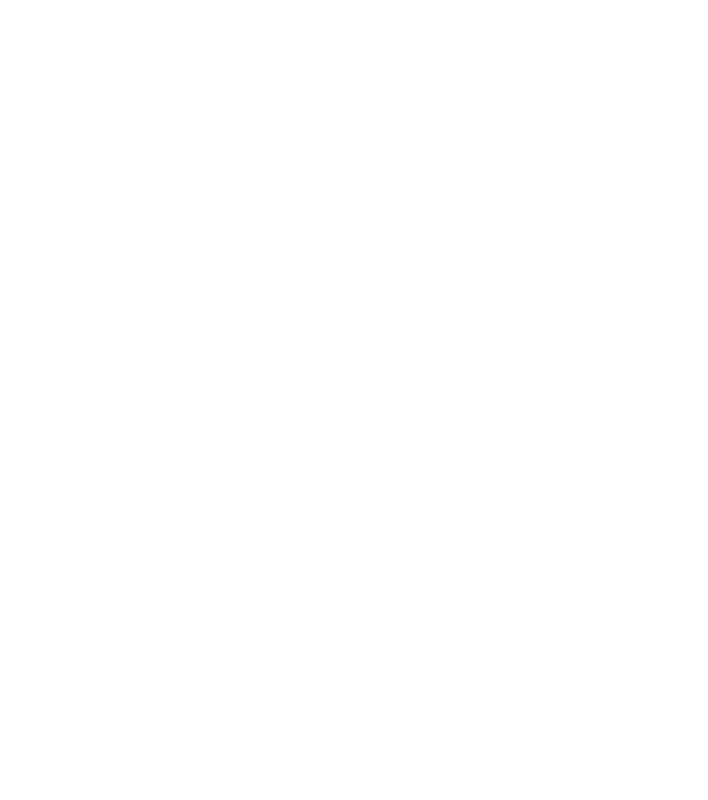
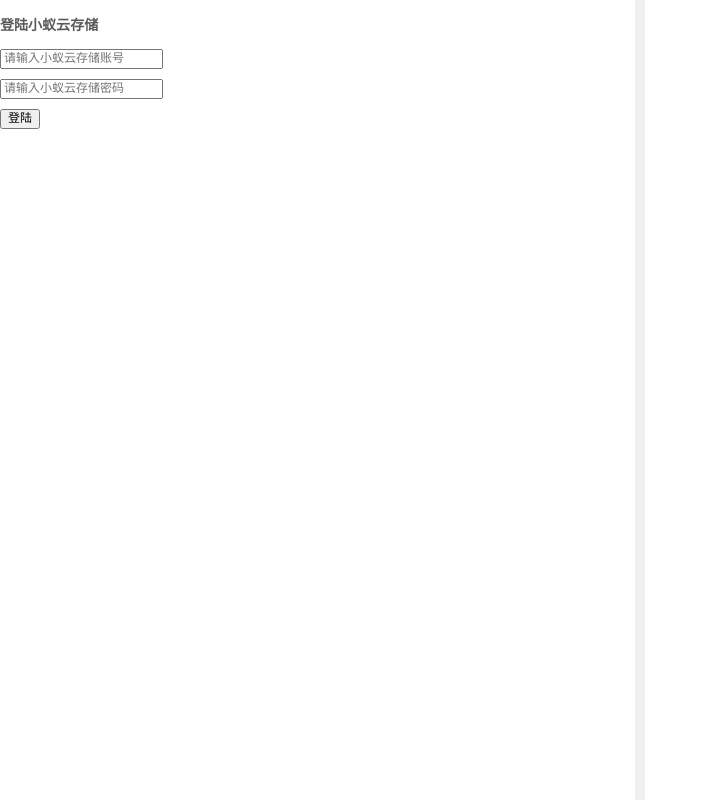
Before and after one commit to fws407296762/fed-xiaoyi, a React app: page / in a window 1280 px wide. Shown: the whole page, without its empty margins (0-708 px from the left). Built offline with nearby package versions, Linux system fonts and the light colour scheme.

Commit message:
请求成功，用Redux来存储

```diff
--- a/src/App.jsx
+++ b/src/App.jsx
@@ -5,16 +5,16 @@
 import createBrowserHistory from 'history/createHashHistory';
 const history = createBrowserHistory();
 import Login from "./modules/Login";
-import Transfer from "./modules/Transfer";
+import Transfer from "./modules/Transfer/Transfer.jsx";
 import "./style/reset.css";
-
+console.log(Transfer)
 class App extends React.Component{
     render(){
         return (
             <Router history={history}>
                 <div className="router-view">
                     <Route path="/login" component={Login}/>
-                    <Route path="/transfer" component={Transfer}/>
+                    <Route path="/" component={Transfer}/>
                 </div>
             </Router>
         )
--- a/src/main.js
+++ b/src/main.js
@@ -4,21 +4,12 @@
 import React from "react";
 import ReactDOM from "react-dom";
 import App from "./App";
-import { AppContainer } from 'react-hot-loader';
 
 const render = Component =>{
     ReactDOM.render(
-        <AppContainer>
-            <Component/>
-        </AppContainer>,
+        <Component/>,
         document.getElementById("root")
     )
 };
 
 render(App);
-
-if(module.hot){
-    module.hot.accept('./App', () => {
-        render(App)
-    });
-}
--- a/src/modules/Transfer/Transfer.jsx
+++ b/src/modules/Transfer/Transfer.jsx
@@ -10,18 +10,73 @@
 export default class Transfer extends React.Component{
     constructor(props){
         super(props);
+        this.state = {
+            xyAccount:"",
+            xyPassport:""
+        };
+        this.handleXYAccountChange = this.handleXYAccountChange.bind(this);
+        this.handleXYPassportChange = this.handleXYPassportChange.bind(this);
+        this.loginXY = this.loginXY.bind(this);
+    }
+    handleXYAccountChange(event){
+        console.log(this)
+        this.setState({
+            xyAccount:event.target.value
+        });
+    }
+    handleXYPassportChange(event){
+        this.setState({
+            xyPassport:event.target.value
+        });
+    }
+    loginXY(event){
+        event.preventDefault();
+        let account = this.state.xyAccount;
+        let passport = this.state.xyPassport;
+        this.loginXYRequest({
+            data:{
+                account:account,
+                passport:passport
+            }
+        });
+        return false;
+    }
+    jsonToFormData(json){
+        if(!json)return;
+        let isObject = Object.prototype.toString.call(json) === "[object Object]";
+        if(!isObject)return;
+        let formData = [];
+        for(let i in json){
+            formData.push(i + "=" + json[i]);
+        }
+        return formData.join("&");
+    }
+    loginXYRequest(options){
+        options = options || {};
+        let data = this.jsonToFormData(options.data);
+        fetch("http://www.changtangkou.com:8090/api/xiaoyi/login",{
+            method:"POST",
+            body:data,
+            headers: {
+                "Content-Type": "application/x-www-form-urlencoded"
+            }
+        }).then(function(response){
+            console.log(response)
+        }).catch(function(res){
+            console.log(res);
+        })
     }
     render(){
         return (
             <div className="transfer-box">
                 <div id="xyBox" className="split xy-box">
-                    <form action="">
+                    <form onSubmit={this.loginXY}>
                         <h3>登陆小蚁云存储</h3>
                         <div className="form-item">
-                            <input type="text" name="" placeholder="请输入小蚁云存储账号" id=""/>
+                            <input type="text" onChange={this.handleXYAccountChange} value={this.state.xyAccount} placeholder="请输入小蚁云存储账号"/>
                         </div>
                         <div className="form-item">
-                            <input type="password" name="" placeholder="请输入小蚁云存储密码" id=""/>
+                            <input type="password" name="" onChange={this.handleXYPassportChange} value={this.state.xyPassport} placeholder="请输入小蚁云存储密码" id=""/>
                         </div>
                         <input type="submit" value="登陆"/>
                     </form>
@@ -33,19 +88,6 @@
     }
     componentDidMount(){
         this.initTransfer();
-        fetch("http://www.changtangkou.com:8090/api/xiaoyi/login",{
-            method:"POST",
-            body:"account=17720440292&password=Lyq2512125",
-            headers: {
-                "Content-Type": "application/x-www-form-urlencoded"
-            }
-        })
-            .then(function(response){
-                console.log(response)
-            })
-            .catch(function(res){
-                console.log(res);
-            })
     }
     initTransfer(){
         let eleWidth = document.documentElement.clientWidth;
--- a/src/modules/Transfer/index.js
+++ b/src/modules/Transfer/index.js
@@ -3,5 +3,4 @@
  */
 
 import Transfer from "./Transfer.jsx";
-
-export default Transfer;
+export default from "./Transfer.jsx" ;
--- a/webpack.config.js
+++ b/webpack.config.js
@@ -22,7 +22,6 @@
     cache: true,
     entry:{
         app:[
-            'react-hot-loader/patch',
             "./main.js"
         ],
         vendors:[
```
